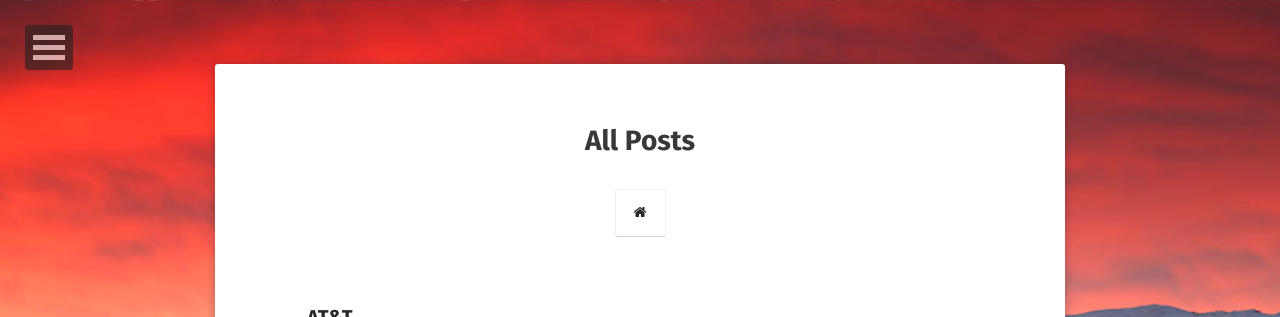
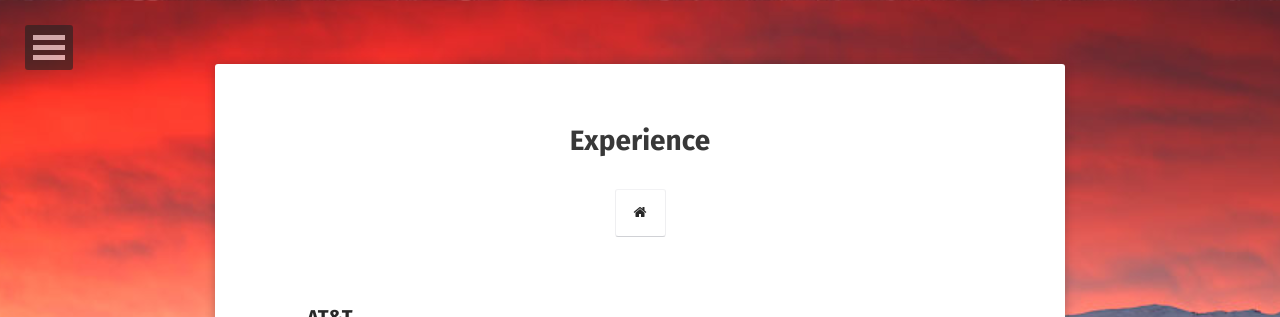
Before and after one commit to jswope2112/jswope2112.github.io, a Jekyll site: the page built from posts/index.md, in a window 1280 px wide. Shown: the top 317 px of the page. Built offline with Jekyll 4.4.1, drawn with Linux system fonts in a browser that asks for light colours; some web fonts are replaced.

Commit message:
Update index.md

```diff
--- a/posts/index.md
+++ b/posts/index.md
@@ -1,6 +1,6 @@
 ---
 layout: post-list
-title: All Posts
-excerpt: "A List of Posts"
+title: Experience
+excerpt: ""
 comments: false
 ---
```
